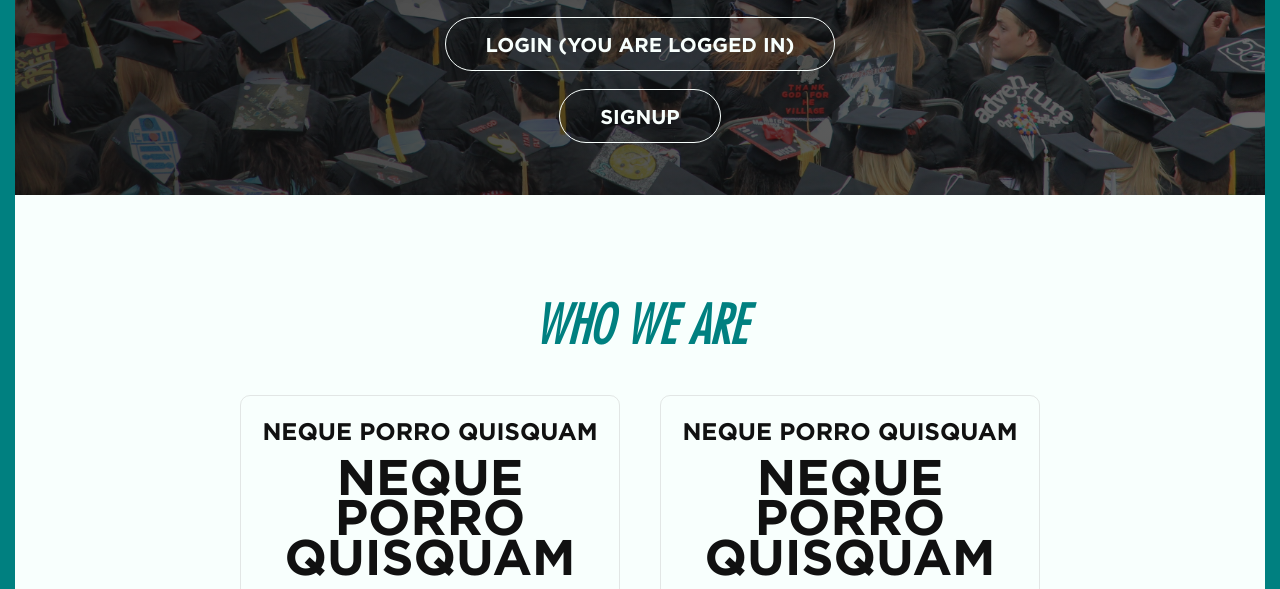
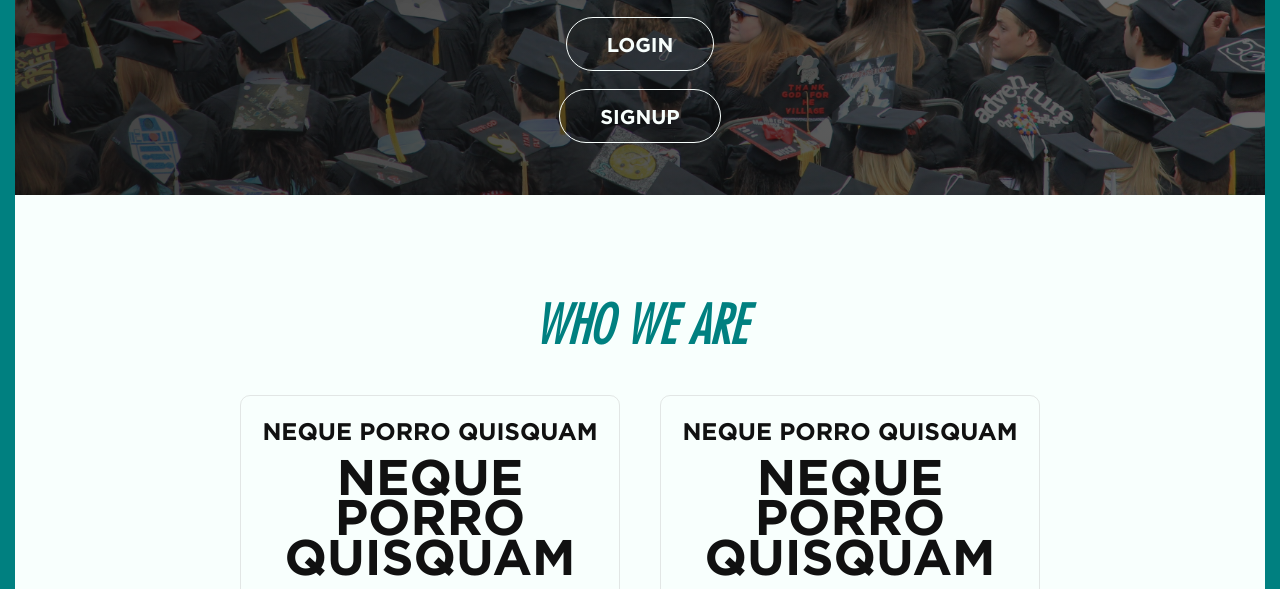
Before and after one commit to Raheemshah2809/The-Student-Marketplace, a plain HTML site: page index.html in a window 1280 px wide. Shown: the part 511-1100 px from the top of the page. Drawn offline with Linux system fonts and the light colour scheme; files whose address does not match are found by name.

Commit message:
Updated links

```diff
--- a/index.html
+++ b/index.html
@@ -51,7 +51,7 @@
             </h1>
 
         </div>
-        <a href="https://instagram-2-0-clone.vercel.app/" class="btn btn__primary">Login (You Are Logged In)</a>
+        <a href="studentmarketplace-5j09nnznu-raheemshah2809.vercel.app" class="btn btn__primary">Login</a>
         <br>
         <a href="404.html" class="btn btn__primary">SignUp</a>
     </header>
```
